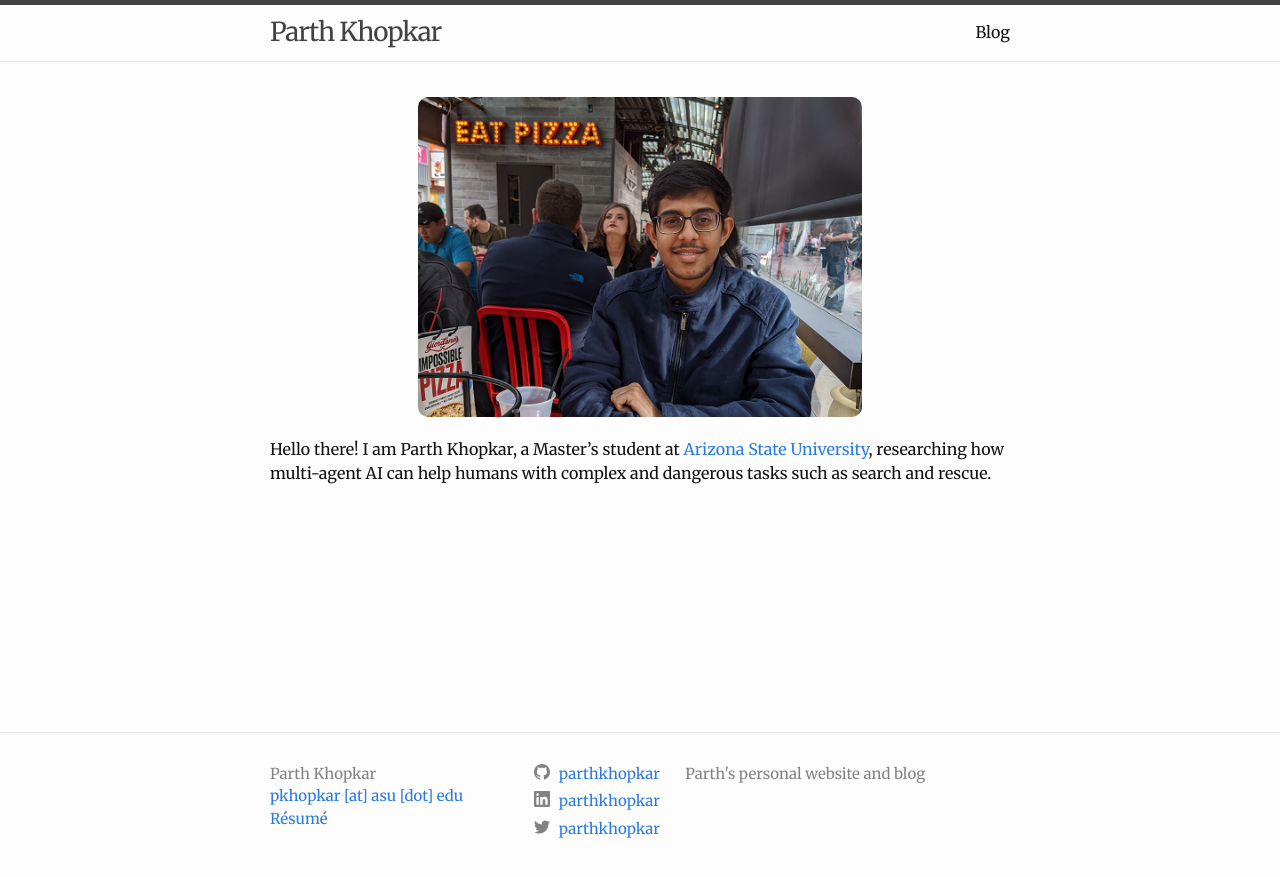
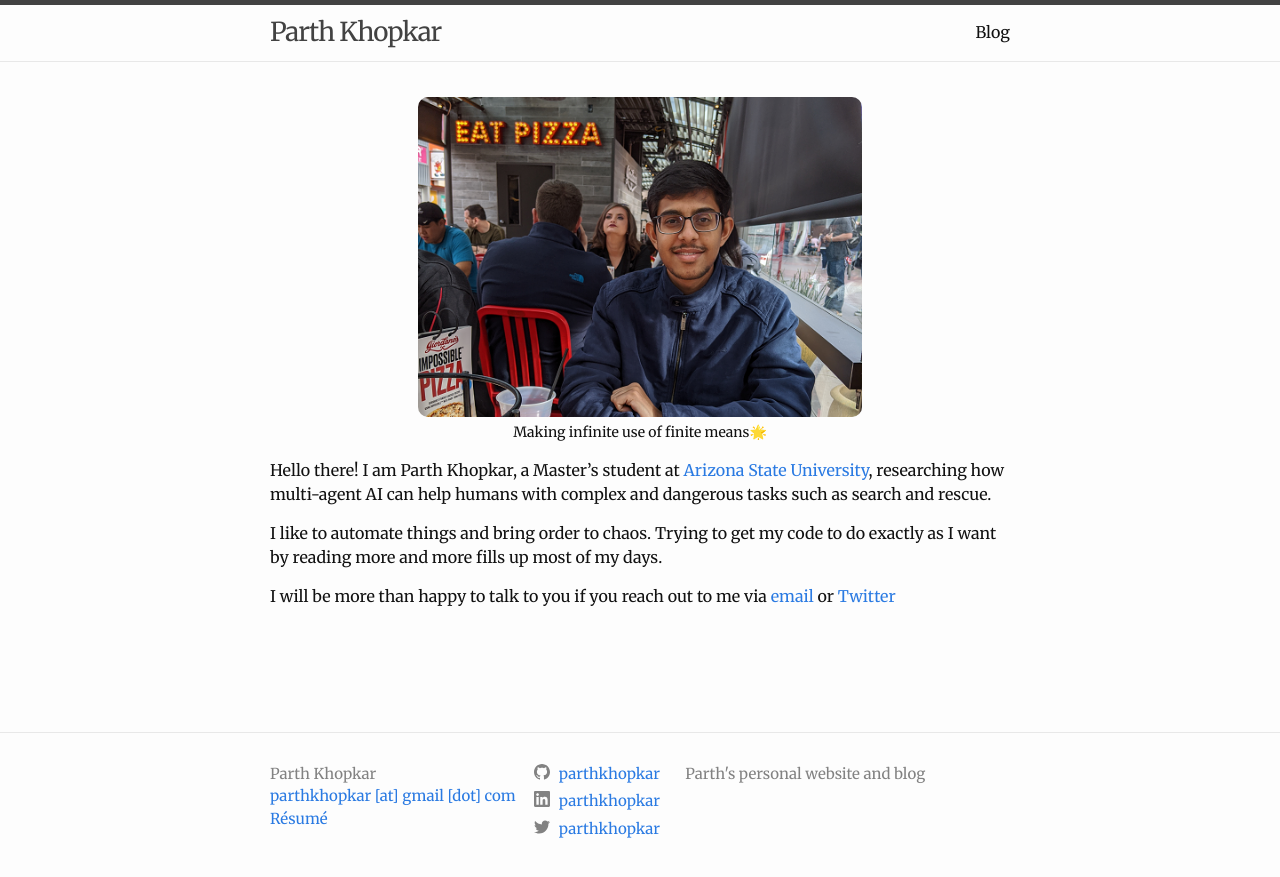
Before and after one commit to parthkhopkar/parthkhopkar.github.io, a Jekyll site: the page built from index.md, in a window 1280 px wide. Shown: the top 877 px of the page. Built offline with Jekyll 4.4.1, drawn with Linux system fonts in a browser that asks for light colours; nearby versions of some CDN libraries.

Commit message:
Update homepage

```diff
--- a/_config.yml
+++ b/_config.yml
@@ -14,7 +14,7 @@
 # You can create any custom variable you would like, and they will be accessible
 # in the templates via {{ site.myvariable }}.
 title: Parth Khopkar
-email: pkhopkar [at] asu [dot] edu
+email: parthkhopkar [at] gmail [dot] com
 description: >- # this means to ignore newlines until "baseurl:"
   Parth's personal website and blog
 baseurl: "" # the subpath of your site, e.g. /blog
--- a/_sass/minima.scss
+++ b/_sass/minima.scss
@@ -67,3 +67,11 @@ body{
  	margin-right: auto;
 
 }
+
+#home-page-caption{
+	width: 275px;
+    text-align: center;
+	display: block;
+	margin-left: auto;
+ 	margin-right: auto;
+}
--- a/index.md
+++ b/index.md
@@ -1,7 +1,13 @@
 ---
 layout: home
 ---
-
+<figure>
 <img src="./assets/img/parth.png" id="home-page-picture">
+<figcaption id="home-page-caption">Making infinite use of finite means🌟</figcaption>
+</figure>
 
 Hello there! I am Parth Khopkar, a Master's student at [Arizona State University](https://www.asu.edu/), researching how multi-agent AI can help humans with complex and dangerous tasks such as search and rescue.
+
+I like to automate things and bring order to chaos. Trying to get my code to do exactly as I want by reading more and more fills up most of my days.
+
+I will be more than happy to talk to you if you reach out to me via [email](mailto:parth.khopkar@gmail.com) or [Twitter](https://twitter.com/parthkhopkar)
```
Also changed, not shown: README.md.
